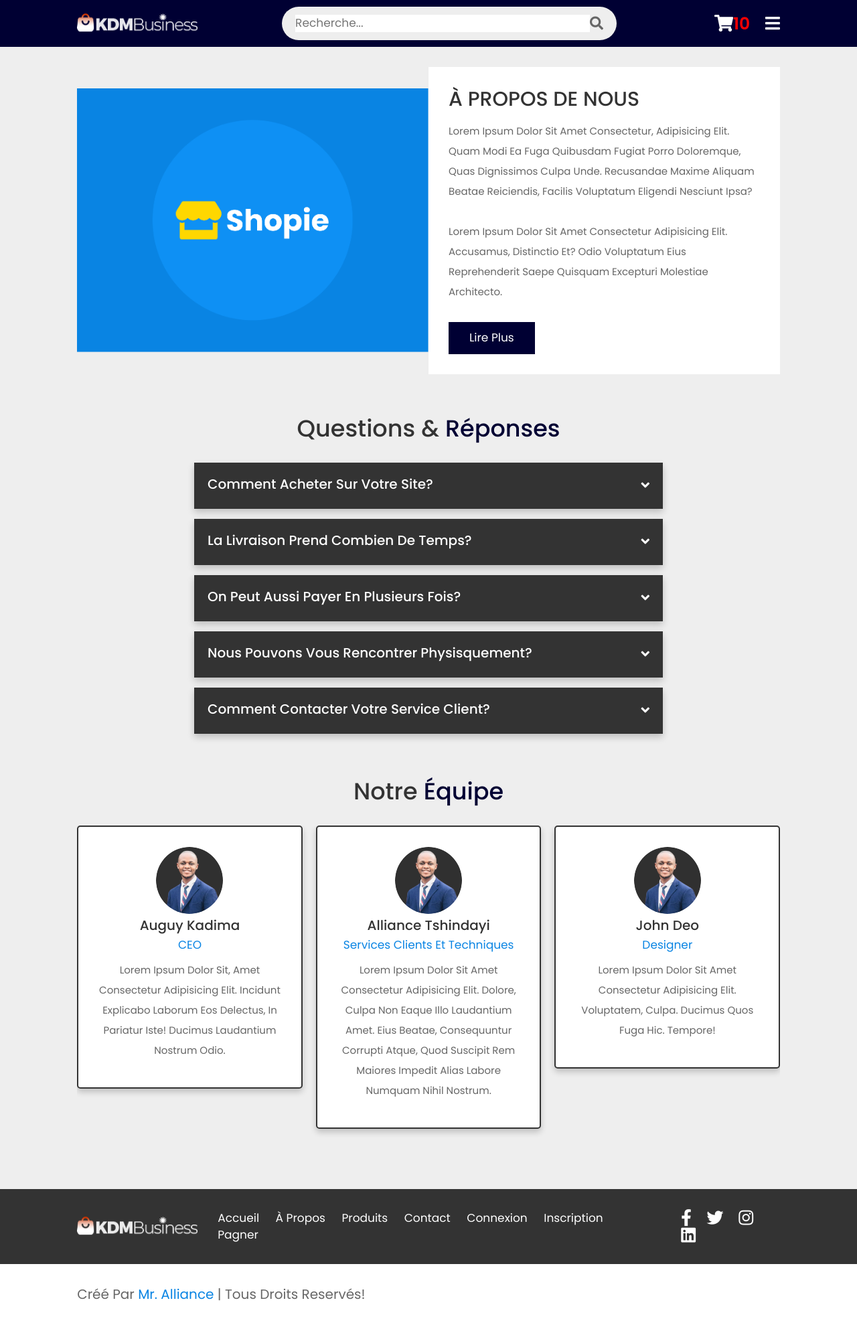
After one commit to Ally9703/KDM-SERVICES, a Django app: page /about/ in a window 1280 px wide. The commit adds this page. Shown: the whole page at 67% size. Run offline with Django 4.2, Linux system fonts and the light colour scheme.

Commit message:
ajout de la page about

```diff
--- a/Main/settings.py
+++ b/Main/settings.py
@@ -29,6 +29,7 @@
     'django.contrib.messages',
     'django.contrib.staticfiles',
     'shop',
+    'compressor',
 ]
 
 MIDDLEWARE = [
--- a/shop/urls.py
+++ b/shop/urls.py
@@ -9,5 +9,6 @@
     path('produit/', views.produit, name="produit" ),
     path('panier/', views.panier, name="panier" ),
     path('commande/', views.commande, name="commande"),
+    path('about/', views.about, name="about"),
 
 ]
--- a/shop/views.py
+++ b/shop/views.py
@@ -13,3 +13,6 @@
 
 def commande(request):
     return render(request, 'shop/testCommande.html')
+
+def about(request):
+    return render(request, 'shop/about.html')
--- a/templates/base.html
+++ b/templates/base.html
@@ -70,7 +70,7 @@
 
     <nav class="navbar">
         <a href="{% url 'shop:shop' %}"> <i class="fas fa-angle-right"></i> accueil </a>
-        <a href="#"> <i class="fas fa-angle-right"></i> à propos </a>
+        <a href="{% url 'shop:about' %}"> <i class="fas fa-angle-right"></i> à propos </a>
         <a href="{% url 'shop:produit' %}"> <i class="fas fa-angle-right"></i> produits </a>
         <a href="#"> <i class="fas fa-angle-right"></i> contact </a>
         <a href="#"> <i class="fas fa-angle-right"></i> connexion </a>
--- /dev/null
+++ b/templates/shop/about.html
@@ -0,0 +1,146 @@
+{% extends 'base.html' %}
+{% load static %}
+{% block titre%}Page de panier{%endblock%}
+
+{% block content %}
+<section class="about">
+
+    <div class="image">
+        <img src="{% static 'imagesTest/about-img.png'%}" alt="">
+    </div>
+
+    <div class="content">
+        <h3>à propos de nous</h3>
+        <p>Lorem ipsum dolor sit amet consectetur, adipisicing elit. Quam modi ea fuga quibusdam fugiat porro doloremque, quas dignissimos culpa unde. Recusandae maxime aliquam beatae reiciendis, facilis voluptatum eligendi nesciunt ipsa?</p>
+        <p>Lorem ipsum dolor sit amet consectetur adipisicing elit. Accusamus, distinctio et? Odio voluptatum eius reprehenderit saepe quisquam excepturi molestiae architecto.</p>
+        <a href="#" class="btn">lire plus</a>
+    </div>
+
+</section>
+
+<!-- about section ends -->
+
+<!-- faq section starts  -->
+
+<section class="faq">
+
+    <h1 class="heading"> questions & <span>réponses</span> </h1>
+
+    <div class="accordion-container">
+
+        <div class="accordion">
+            <div class="accordion-heading">
+                <h3>comment acheter sur votre site?</h3>
+                <i class="fas fa-angle-down"></i>
+            </div>
+            <p class="accordioin-content">
+                Lorem ipsum dolor, sit amet consectetur adipisicing elit. Minus, laboriosam non eligendi reiciendis quis laborum exercitationem voluptatibus autem harum nihil nisi sed mollitia, quam blanditiis architecto cumque? Sit, voluptate maiores.
+            </p>
+        </div>
+
+        <div class="accordion">
+            <div class="accordion-heading">
+                <h3>la livraison prend combien de temps?</h3>
+                <i class="fas fa-angle-down"></i>
+            </div>
+            <p class="accordioin-content">
+                Lorem ipsum dolor, sit amet consectetur adipisicing elit. Minus, laboriosam non eligendi reiciendis quis laborum exercitationem voluptatibus autem harum nihil nisi sed mollitia, quam blanditiis architecto cumque? Sit, voluptate maiores.
+            </p>
+        </div>
+
+        <div class="accordion">
+            <div class="accordion-heading">
+                <h3>on peut aussi payer en plusieurs fois?</h3>
+                <i class="fas fa-angle-down"></i>
+            </div>
+            <p class="accordioin-content">
+                Lorem ipsum dolor, sit amet consectetur adipisicing elit. Minus, laboriosam non eligendi reiciendis quis laborum exercitationem voluptatibus autem harum nihil nisi sed mollitia, quam blanditiis architecto cumque? Sit, voluptate maiores.
+            </p>
+        </div>
+
+        <div class="accordion">
+            <div class="accordion-heading">
+                <h3>nous pouvons vous rencontrer physisquement?</h3>
+                <i class="fas fa-angle-down"></i>
+            </div>
+            <p class="accordioin-content">
+                Lorem ipsum dolor, sit amet consectetur adipisicing elit. Minus, laboriosam non eligendi reiciendis quis laborum exercitationem voluptatibus autem harum nihil nisi sed mollitia, quam blanditiis architecto cumque? Sit, voluptate maiores.
+            </p>
+        </div>
+
+        <div class="accordion">
+            <div class="accordion-heading">
+                <h3>comment contacter votre service client?</h3>
+                <i class="fas fa-angle-down"></i>
+            </div>
+            <p class="accordioin-content">
+                Lorem ipsum dolor, sit amet consectetur adipisicing elit. Minus, laboriosam non eligendi reiciendis quis laborum exercitationem voluptatibus autem harum nihil nisi sed mollitia, quam blanditiis architecto cumque? Sit, voluptate maiores.
+            </p>
+        </div>
+
+    </div>
+
+</section>
+
+<!-- faq section ends -->
+
+<!-- review section starts  -->
+
+<section class="review">
+
+    <h1 class="heading"> notre <span>équipe</span> </h1>
+
+    <div class="swiper review-slider">
+
+        <div class="swiper-wrapper">
+
+            <div class="swiper-slide slide">
+                <img src="{% static 'imagesTest/1.jpg'%}" alt="">
+                <h3>Auguy Kadima</h3>
+                <span>CEO</span>
+                <p>Lorem ipsum dolor sit, amet consectetur adipisicing elit. Incidunt explicabo laborum eos delectus, in pariatur iste! Ducimus laudantium nostrum odio.</p>
+            </div>
+
+            <div class="swiper-slide slide">
+                <img src="{% static 'imagesTest/1.jpg' %}" alt="">
+                <h3>Alliance Tshindayi</h3>
+                <span>Services clients et techniques</span>
+                <p>Lorem ipsum dolor sit amet consectetur adipisicing elit. Dolore, culpa non eaque illo laudantium amet. Eius beatae, consequuntur corrupti atque, quod suscipit rem maiores impedit alias labore numquam nihil nostrum.</p>
+            </div>
+
+            <div class="swiper-slide slide">
+                <img src="{%static 'imagesTest/1.jpg'%}" alt="">
+                <h3>john deo</h3>
+                <span>designer</span>
+                <p>Lorem ipsum dolor sit amet consectetur adipisicing elit. Voluptatem, culpa. Ducimus quos fuga hic. Tempore!</p>
+            </div>
+
+            <div class="swiper-slide slide">
+                <img src="{%static 'imagesTest/pic-4.png'%}" alt="">
+                <h3>john deo</h3>
+                <span>service marketing</span>
+                <p>Lorem ipsum dolor sit amet consectetur adipisicing elit. Fugit explicabo placeat laborum pariatur voluptatibus tenetur impedit assumenda ex reprehenderit soluta ea fugiat error in laboriosam cum dicta consequuntur, sapiente minima quis hic deserunt magnam dignissimos.</p>
+            </div>
+
+            <div class="swiper-slide slide">
+                <img src="{%static 'imagesTest/pic-5.png'%}" alt="">
+                <h3>john deo</h3>
+                <span>designer</span>
+                <p>Lorem ipsum dolor sit, amet consectetur adipisicing elit. Incidunt explicabo laborum eos delectus, in pariatur iste! Ducimus laudantium nostrum odio.</p>
+            </div>
+
+            <div class="swiper-slide slide">
+                <img src="{% static 'imagesTest/pic-6.png'%}" alt="">
+                <h3>john deo</h3>
+                <span>designer</span>
+                <p>Lorem ipsum dolor sit amet consectetur adipisicing elit. Doloribus earum quas quo natus quis, accusamus maxime magni molestias eos. Ab nihil magnam, id inventore explicabo ducimus repudiandae unde distinctio iste!</p>
+            </div>
+
+        </div>
+
+    </div>
+
+</section>
+
+<!-- review section ends -->
+{% endblock content %}
```
Also changed, not shown: templates/shop/panier.html (+15 -8 lines).
